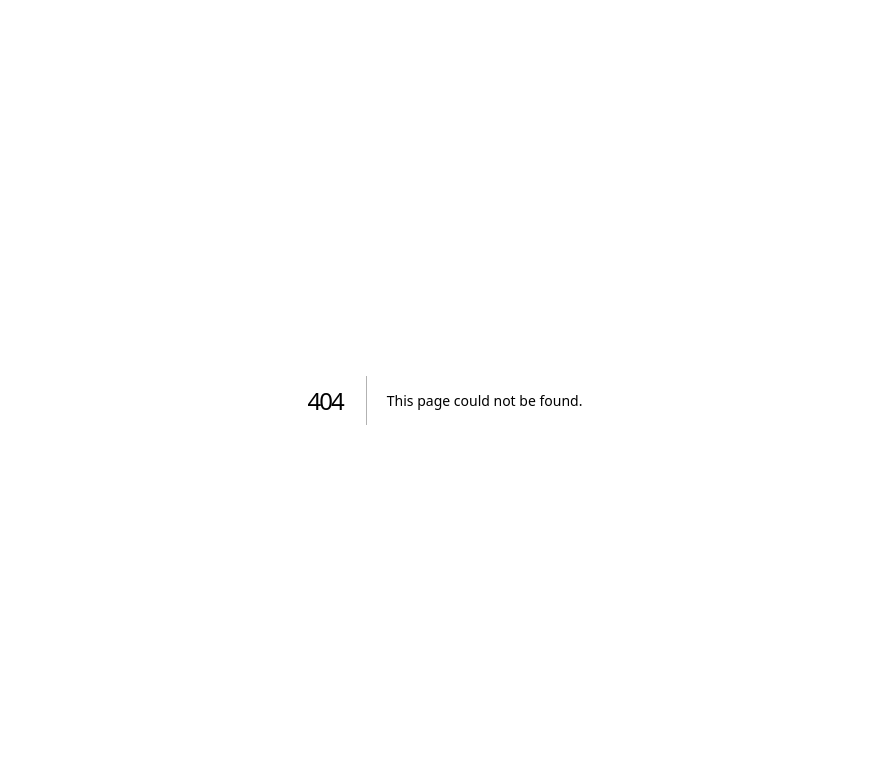
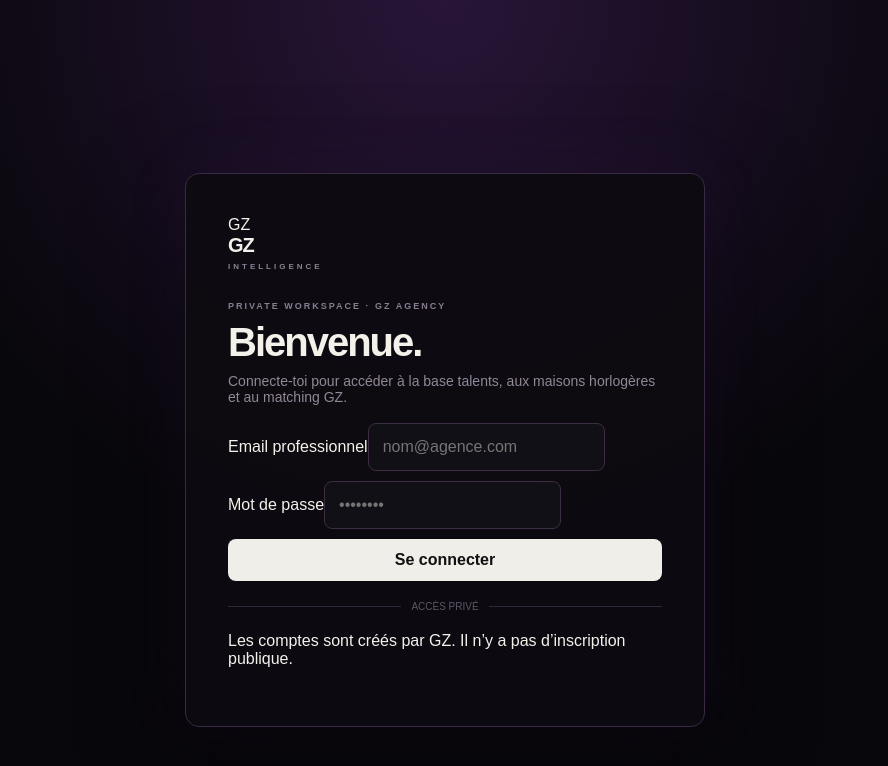
Before and after one commit to fishproduction21-ctrl/gz-intelligence.AI, a Next.js app: page /login in a window 1280 px wide. Before the commit this address had no page. Shown: the top 766 px of the page, without its empty margins (195-1083 px from the left). Built offline with nearby package versions, Linux system fonts and the light colour scheme; no server answers.

Commit message:
feat(auth): add private Spotify-style GZ associate login

```diff
--- /dev/null
+++ b/app/login/page.tsx
@@ -0,0 +1,50 @@
+'use client';
+
+import { useState } from 'react';
+import { createClient } from '@supabase/supabase-js';
+import { useRouter } from 'next/navigation';
+
+const supabase = createClient(
+  process.env.NEXT_PUBLIC_SUPABASE_URL || 'https://lzuyaaxmjnklhjutxbio.supabase.co',
+  process.env.NEXT_PUBLIC_SUPABASE_PUBLISHABLE_KEY || 'sb_publishable__WZhhkjiKnCqmqspjL5tbQ_9o1fHoC8',
+  { auth: { persistSession: true, autoRefreshToken: true, detectSessionInUrl: true } }
+);
+
+export default function LoginPage() {
+  const router = useRouter();
+  const [email, setEmail] = useState('');
+  const [password, setPassword] = useState('');
+  const [busy, setBusy] = useState(false);
+  const [error, setError] = useState('');
+
+  async function submit(event: React.FormEvent) {
+    event.preventDefault();
+    setBusy(true);
+    setError('');
+    const { error } = await supabase.auth.signInWithPassword({ email, password });
+    if (error) setError('Email ou mot de passe incorrect.');
+    else router.replace('/');
+    setBusy(false);
+  }
+
+  return (
+    <main className="auth-shell spotify-auth">
+      <div className="auth-glow" />
+      <section className="auth-card">
+        <div className="gz-mark">GZ</div>
+        <div className="logo auth-logo">GZ<span>INTELLIGENCE</span></div>
+        <p className="eyebrow">PRIVATE WORKSPACE · GZ AGENCY</p>
+        <h1>Bienvenue.</h1>
+        <p className="sub">Connecte-toi pour accéder à la base talents, aux maisons horlogères et au matching GZ.</p>
+        <form onSubmit={submit} className="auth-form">
+          <label>Email professionnel<input type="email" autoComplete="email" required value={email} onChange={(e) => setEmail(e.target.value)} placeholder="nom@agence.com" /></label>
+          <label>Mot de passe<input type="password" autoComplete="current-password" required value={password} onChange={(e) => setPassword(e.target.value)} placeholder="••••••••" /></label>
+          <button className="primary auth-submit" disabled={busy}>{busy ? 'Connexion…' : 'Se connecter'}</button>
+        </form>
+        {error && <p className="error auth-error">{error}</p>}
+        <div className="divider"><span>ACCÈS PRIVÉ</span></div>
+        <p className="access-note">Les comptes sont créés par GZ. Il n’y a pas d’inscription publique.</p>
+      </section>
+    </main>
+  );
+}
```
